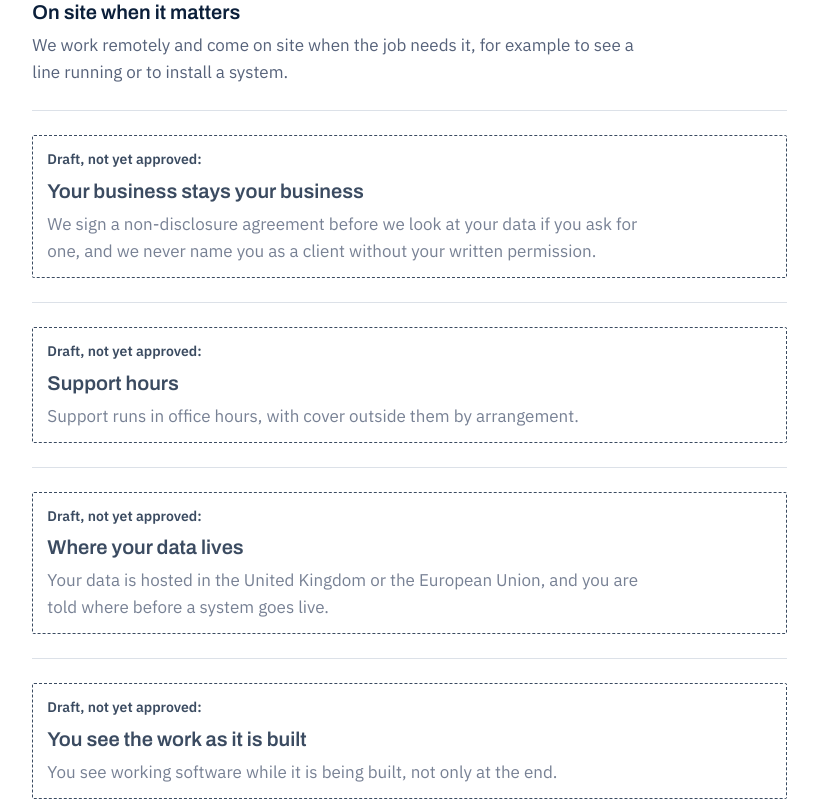
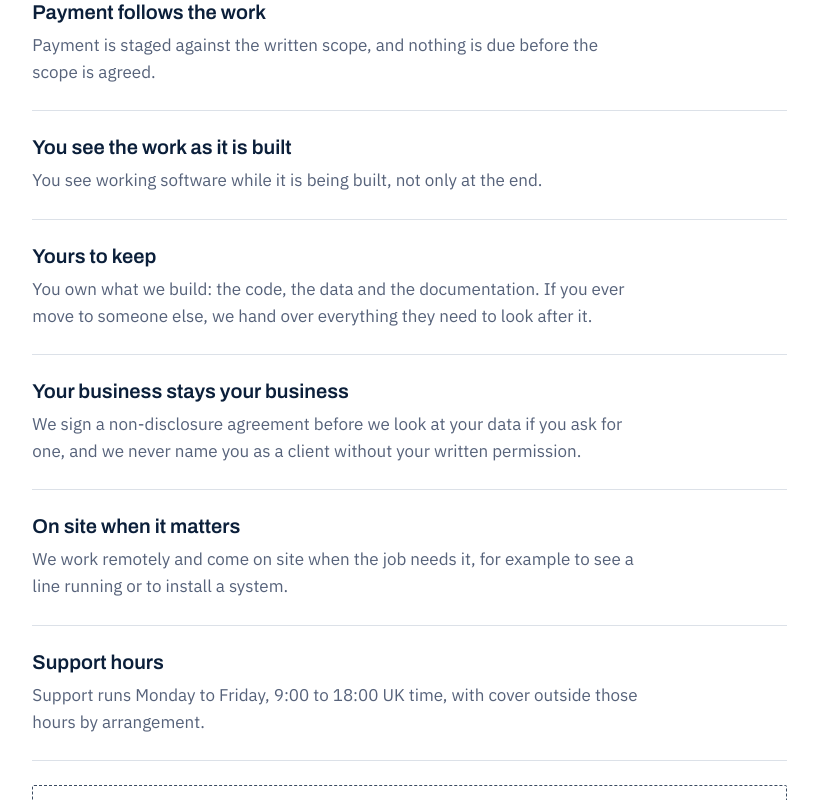
Before and after one commit to Vegasoft-Technologies/vegasoft-web, a Next.js app: page / in a window 1280 px wide. Shown: the part 6660-7460 px from the top of the page, without its empty margins (425-1243 px from the left). Built offline with nearby package versions, Linux system fonts and the light colour scheme.

Commit message:
feat(content): approve the confirmed commitments
A first conversation, payment, progress, confidentiality and support hours are published, so eight commitments now appear in the order a client meets them. Where your data lives stays a draft until the hosting work decides it.

```diff
--- a/src/content/en/commitments.ts
+++ b/src/content/en/commitments.ts
@@ -1,6 +1,7 @@
-// Promises to clients. An approved entry is published. One with approved: false is a
-// proposed sentence for the owner to decide on: it is left out of deployed builds and
-// shown in place, marked as a draft, in `npm run dev`. No entry states a figure.
+// Promises to clients, in the order a client meets them. An approved entry is published.
+// One with approved: false is a proposed sentence for the owner to decide on: it is left
+// out of the production build and shown in place, marked as a draft, where the markers
+// are on (src/lib/soon.ts). No entry states a figure.
 
 export type Commitment = { id: string; title: string; text: string; approved: boolean };
 
@@ -9,9 +10,27 @@ export const commitments = {
   intro: "The same on every job, from a first step to a system that has run for years.",
   items: [
     {
+      id: "first-call",
+      title: "A first conversation costs nothing",
+      text: "The first conversation is free. We look at the job with you and say whether it is a fit before any fee is agreed.",
+      approved: true,
+    },
+    {
       id: "reply",
       title: "A reply within one working day",
       text: "Email or call, and you hear back from us within one working day.",
+      approved: true,
+    },
+    {
+      id: "payment",
+      title: "Payment follows the work",
+      text: "Payment is staged against the written scope, and nothing is due before the scope is agreed.",
+      approved: true,
+    },
+    {
+      id: "progress",
+      title: "You see the work as it is built",
+      text: "You see working software while it is being built, not only at the end.",
       approved: true,
     },
     {
@@ -21,45 +40,27 @@ export const commitments = {
       approved: true,
     },
     {
+      id: "confidentiality",
+      title: "Your business stays your business",
+      text: "We sign a non-disclosure agreement before we look at your data if you ask for one, and we never name you as a client without your written permission.",
+      approved: true,
+    },
+    {
       id: "on-site",
       title: "On site when it matters",
       text: "We work remotely and come on site when the job needs it, for example to see a line running or to install a system.",
       approved: true,
     },
     {
-      id: "confidentiality",
-      title: "Your business stays your business",
-      text: "We sign a non-disclosure agreement before we look at your data if you ask for one, and we never name you as a client without your written permission.",
-      approved: false,
-    },
-    {
       id: "support-hours",
       title: "Support hours",
-      text: "Support runs in office hours, with cover outside them by arrangement.",
-      approved: false,
+      text: "Support runs Monday to Friday, 9:00 to 18:00 UK time, with cover outside those hours by arrangement.",
+      approved: true,
     },
     {
       id: "data-hosting",
       title: "Where your data lives",
       text: "Your data is hosted in the United Kingdom or the European Union, and you are told where before a system goes live.",
-      approved: false,
-    },
-    {
-      id: "progress",
-      title: "You see the work as it is built",
-      text: "You see working software while it is being built, not only at the end.",
-      approved: false,
-    },
-    {
-      id: "first-call",
-      title: "A first conversation costs nothing",
-      text: "The first conversation is free. We look at the job with you and say whether it is a fit before any fee is agreed.",
-      approved: false,
-    },
-    {
-      id: "payment",
-      title: "Payment follows the work",
-      text: "Payment is staged against the written scope, and nothing is due before the scope is agreed.",
       approved: false,
     },
   ] satisfies Commitment[],
```
Also changed, not shown: 1 other file (tests, documents, lock files or other folders).
